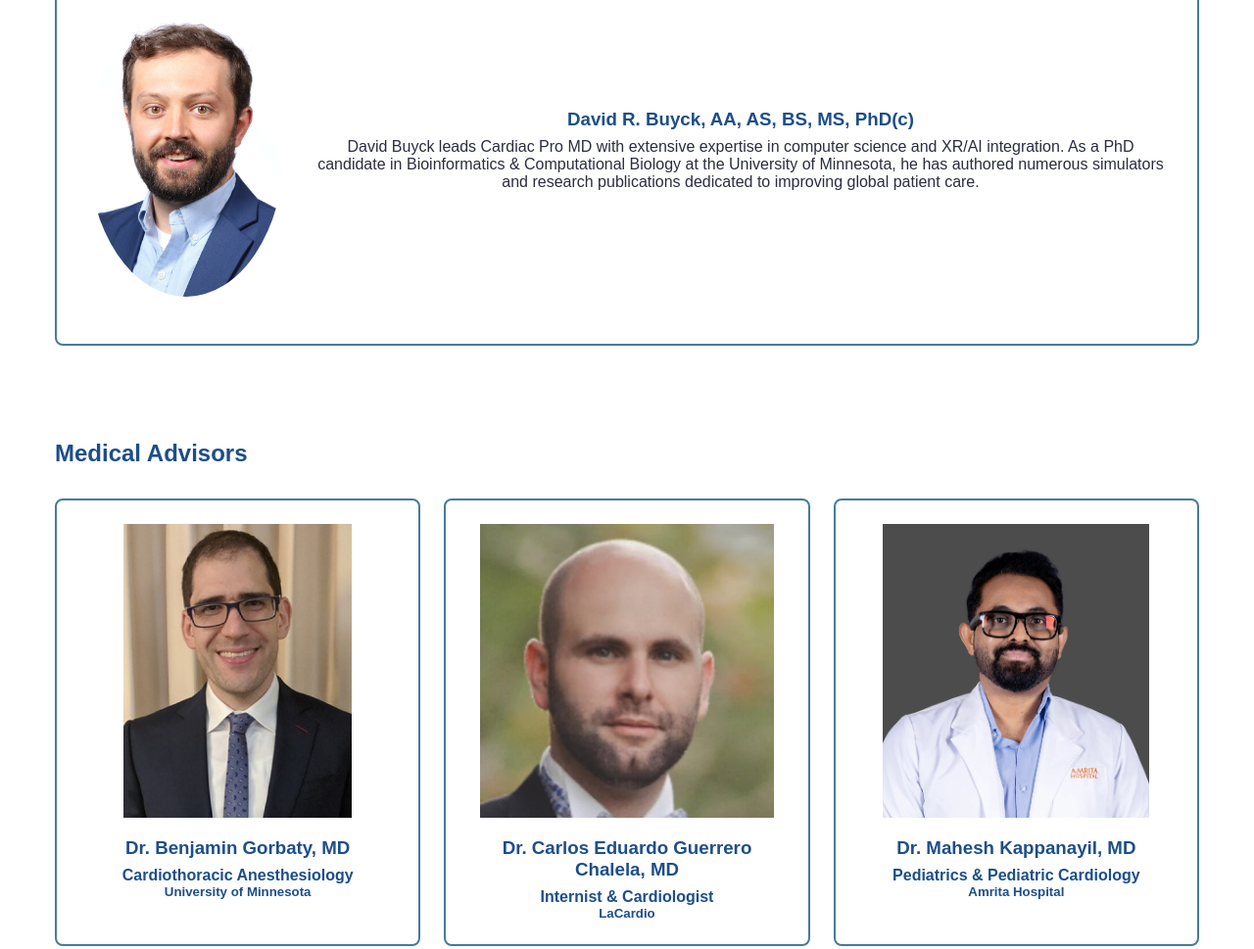
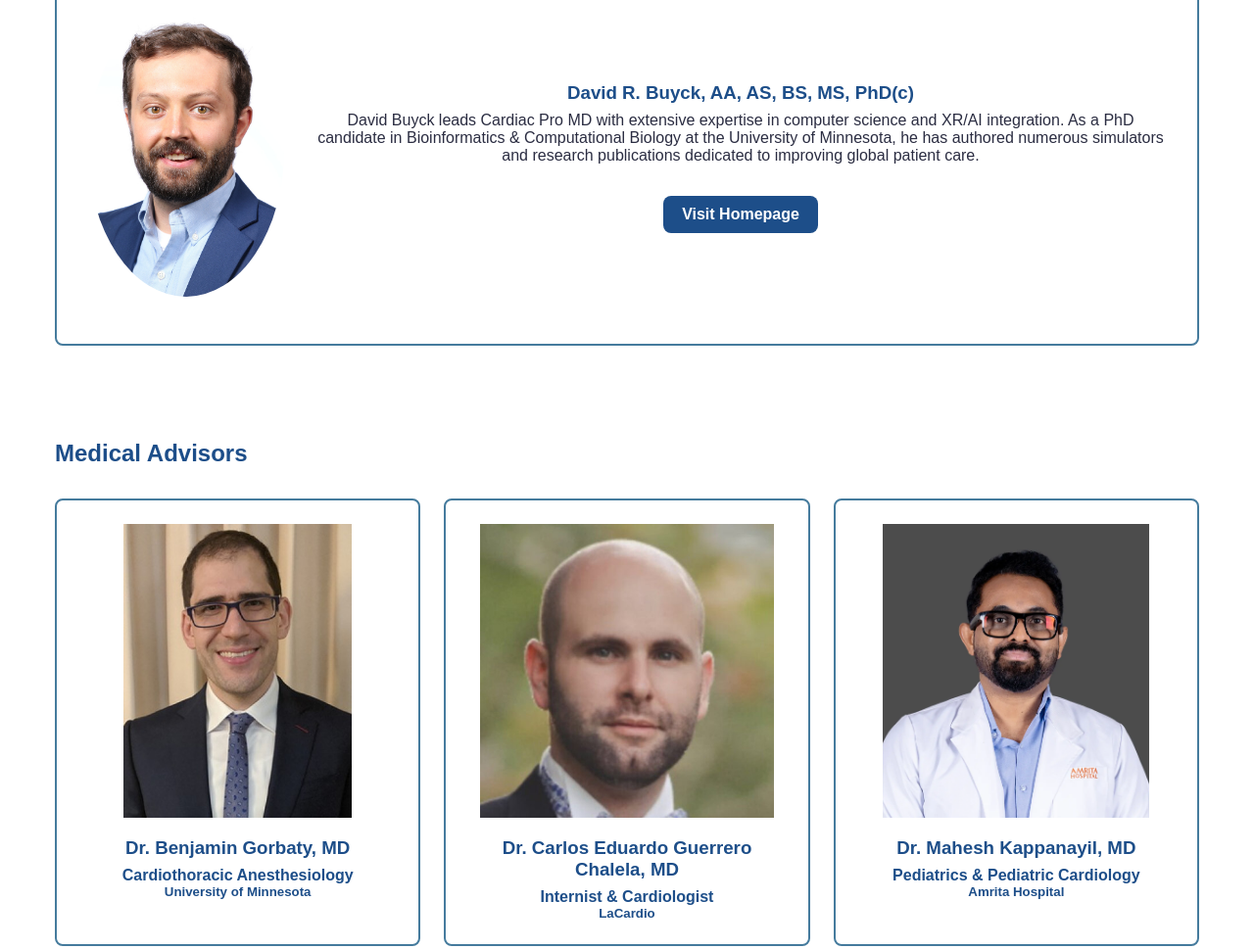
Before and after one commit to davidbuyck/CardiacProCHDWeb, a plain HTML site: page about.html in a window 1280 px wide. Shown: the part 1747-2716 px from the top of the page at 98% size. Drawn offline with Linux system fonts and the light colour scheme.

Commit message:
Added buttons for me and paul

```diff
--- a/about.html
+++ b/about.html
@@ -113,6 +113,7 @@
           <p>
             David Buyck leads Cardiac Pro MD with extensive expertise in computer science and XR/AI integration. As a PhD candidate in Bioinformatics & Computational Biology at the University of Minnesota, he has authored numerous simulators and research publications dedicated to improving global patient care.
           </p>
+          <a href="https://davidbuyck.com" class="founder-btn" target="_blank" rel="noopener">Visit Homepage</a>
         </div>
       </div>
     </div>
@@ -194,6 +195,7 @@
           <p>
             Dr. Iaizzo is the Director of the Visible Heart® Laboratories at the University of Minnesota. A leader in cardiac physiology and device innovation, his research has advanced the understanding and treatment of cardiovascular disease. His vision and leadership continue to inspire the development of Cardiac Pro MD.
           </p>
+          <a href="https://med.umn.edu/vhlab" class="founder-btn" target="_blank" rel="noopener">Visit Homepage</a>
         </div>
       </div>
     </div>
--- a/css/style.css
+++ b/css/style.css
@@ -345,3 +345,19 @@ footer {
 #team .card h5 {
   color: var(--blue);
 }
+
+.founder-btn {
+  display: inline-block;
+  margin-top: 1rem;
+  padding: 0.6rem 1.2rem;
+  background-color: var(--blue);
+  color: #fff;
+  text-decoration: none;
+  font-weight: bold;
+  border-radius: var(--radius);
+  transition: background-color 0.3s ease;
+}
+
+.founder-btn:hover {
+  background-color:  #2083f3;
+}
```
